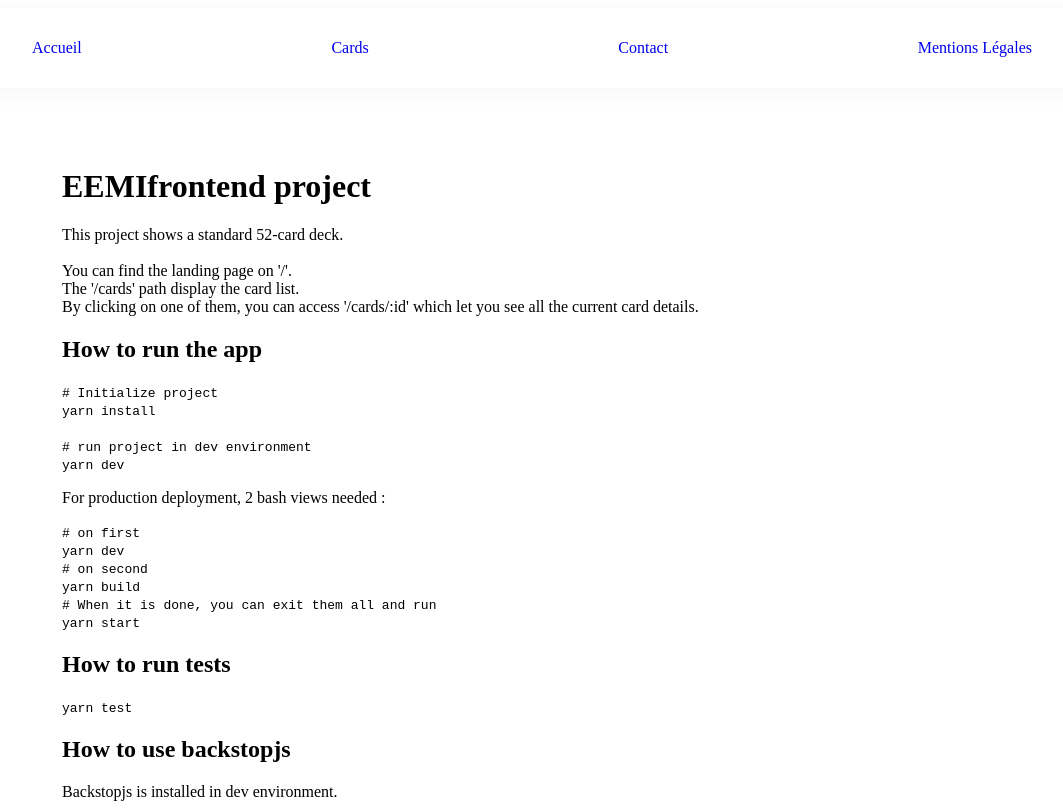
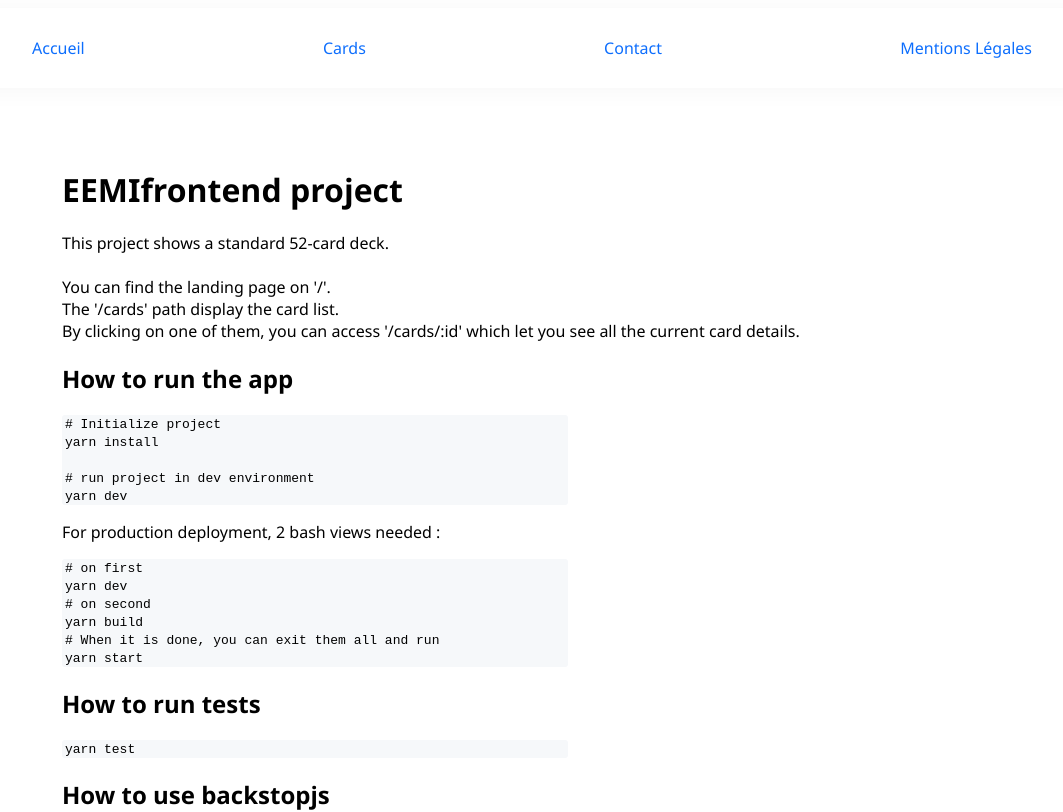
Before and after one commit to aellanglet/EEMIfrontend, a Next.js app: page / in a window 1280 px wide. Shown: the top 812 px of the page, without its empty margins (108-1171 px from the left). Built offline with nearby package versions, Linux system fonts and the light colour scheme.

Commit message:
close #5

```diff
--- a/pages/cards/[id].js
+++ b/pages/cards/[id].js
@@ -5,7 +5,7 @@ const CardPage = ({ card }) => {
     return (
         <React.Fragment>
             <Navigation />
-            <div style={{ marginTop: "100px" }}>
+            <div className="single-card">
                 <h1>{card.id}</h1>
                 <Image
                     src={card.img}
--- a/pages/index.js
+++ b/pages/index.js
@@ -16,6 +16,7 @@ export default function AccueilPage() {
         </p>
 
         <h2>How to run the app</h2>
+        <div className="code">
         <code>
           # Initialize project <br />
           yarn install<br /><br />
@@ -23,9 +24,10 @@ export default function AccueilPage() {
           # run project in dev environment<br />
           yarn dev
         </code>
-
+        </div>
         <p>For production deployment, 2 bash views needed :</p>
 
+        <div className="code">
         <code>
           # on first<br />
           yarn dev <br/>
@@ -36,12 +38,13 @@ export default function AccueilPage() {
           # When it is done, you can exit them all and run <br />
           yarn start<br />
         </code>
-
+        </div>
         <h2>How to run tests</h2>
+        <div className="code">
         <code>
           yarn test
         </code>
-
+        </div>
         <h2>How to use backstopjs</h2>
         <p>
         Backstopjs is installed in dev environment. <br /> <br />
@@ -49,7 +52,7 @@ export default function AccueilPage() {
         If you don't have backstopjs CLI locally, don't worry, use : yarn backstop instead. <br /><br />
 
         Backstop is already initialized. All you need to run is: <br /> <br />
-
+        <div className="code">
         <code>
           backstop test --config="backstop.config.js" <br /><br />
 
@@ -57,7 +60,7 @@ export default function AccueilPage() {
 
           yarn backstop test --config="backstop.config.js"
         </code>
-
+        </div>
         </p>
       </div>
     </React.Fragment>
--- a/styles/styles.css
+++ b/styles/styles.css
@@ -1,14 +1,43 @@
 body {
     background: white;
+    font-family: "Segoe UI", Helvetica,Arial,sans-serif;
+}
+a {
+    color: #0d6efd;
+    text-decoration: none;
 }
 
+a:hover {
+    color: #145DCB;
+    text-decoration: underline;
+}
 .accueilPage, .mentionsPage, .contactPage {
     max-width: 940px;
     margin: 80px auto;
 }
-
+/* .cards {
+    display: flex;
+    flex-wrap: wrap;
+    flex-direction: row;
+    justify-content: start;
+    align-items: auto;
+    align-content: start
+} */
 .card {
     display: flex;
     flex-direction: column;
     align-items: center;
 }
+
+.code {
+    width: 500px;
+    background-color: #F6F8FA;
+    border-radius: 3px;
+    font-family: courier, monospace;
+    padding: 0 3px;
+    border-radius: 3px;
+}
+
+.single-card {
+    text-align: center;
+}
```
Also changed, not shown: pages/cards.js (+6 -1 lines).
